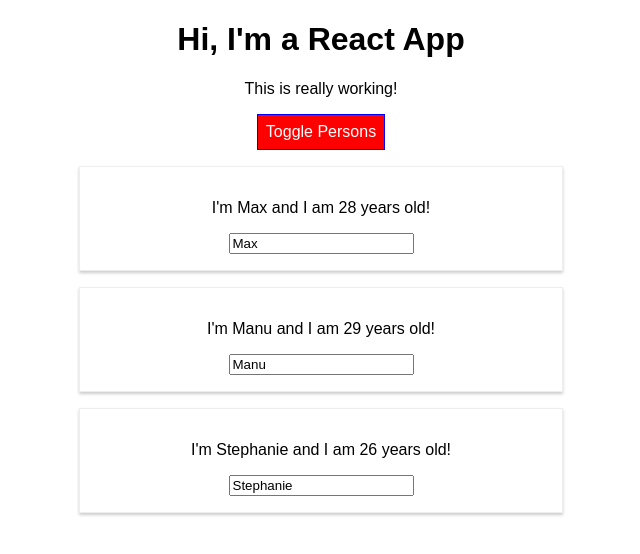
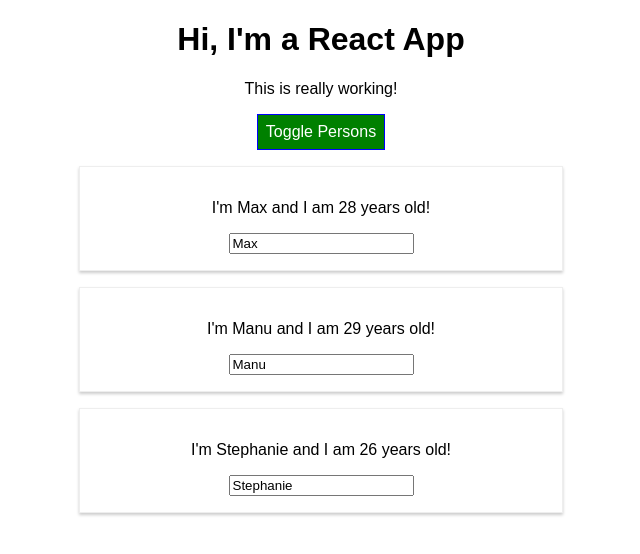
Before and after one commit to 04wakeup/react, a React (Create React App) app in the folder S4 Person Name Handling/: page / in a window 1280 px wide. Both pictures are taken after a click on the button "Toggle Persons". Shown: the top 554 px of the page, without its empty margins (319-959 px from the left). Built offline with nearby package versions, Linux system fonts and the light colour scheme.

Commit message:
71 more on Sytled Components

```diff
--- a/S4 Person Name Handling/src/App.js
+++ b/S4 Person Name Handling/src/App.js
@@ -1,6 +1,20 @@
 import React, { Component } from 'react';
+import styled from 'styled-components';
 import './App.css';
 import Person from './Person/Person';
+
+const StyledButton = styled.button`
+  background-color: green;
+  color:white;
+  font: inherit;
+  border: 1px solid blue;
+  padding: 8px;
+  cursor: pointer;
+  &:hover {
+    background-color: lightgreen;
+    color: black;
+  }
+`;
 
 class App extends Component {
   state = {
@@ -93,9 +107,9 @@
       <div className="App">
         <h1>Hi, I'm a React App</h1>
         <p className={classes.join(' ')}>This is really working!</p>
-        <button
-          style={style}
-          onClick={(event) => this.togglePersonsHandler(event,) }>Toggle Persons</button>
+        <StyledButton onClick={this.togglePersonsHandler}>
+             Toggle Persons
+        </StyledButton>
         {persons}
       </div>
     );
--- a/S4 Person Name Handling/src/Person/Person.js
+++ b/S4 Person Name Handling/src/Person/Person.js
@@ -16,11 +16,6 @@
 `;
 
 const person = ( props ) => {
-    const style ={
-        '@media (min-width: 500px)' : {
-            width: '450px'
-        }
-    }
     return (
         // <div className="Person" style={style}>
             <StyledDiv>
```
